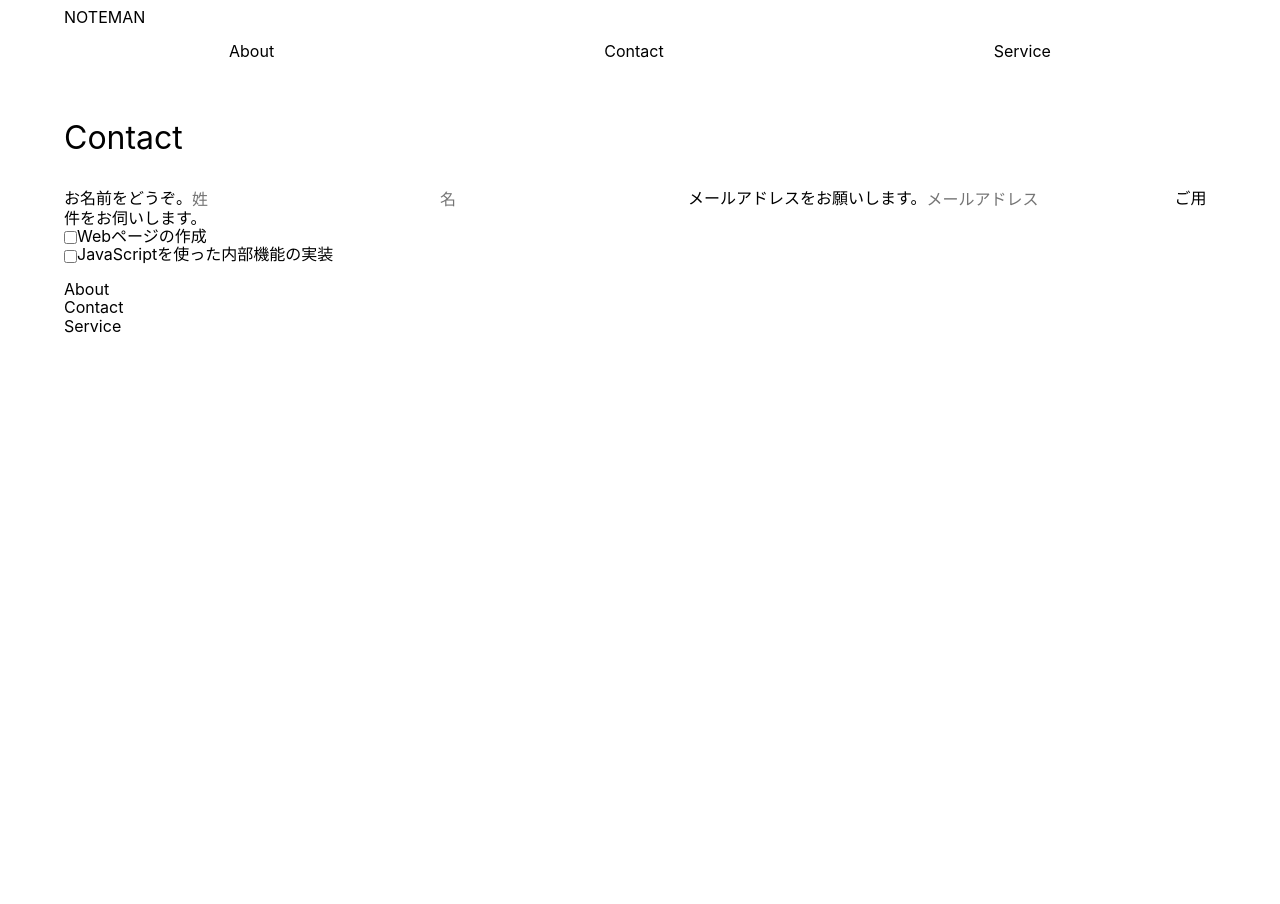
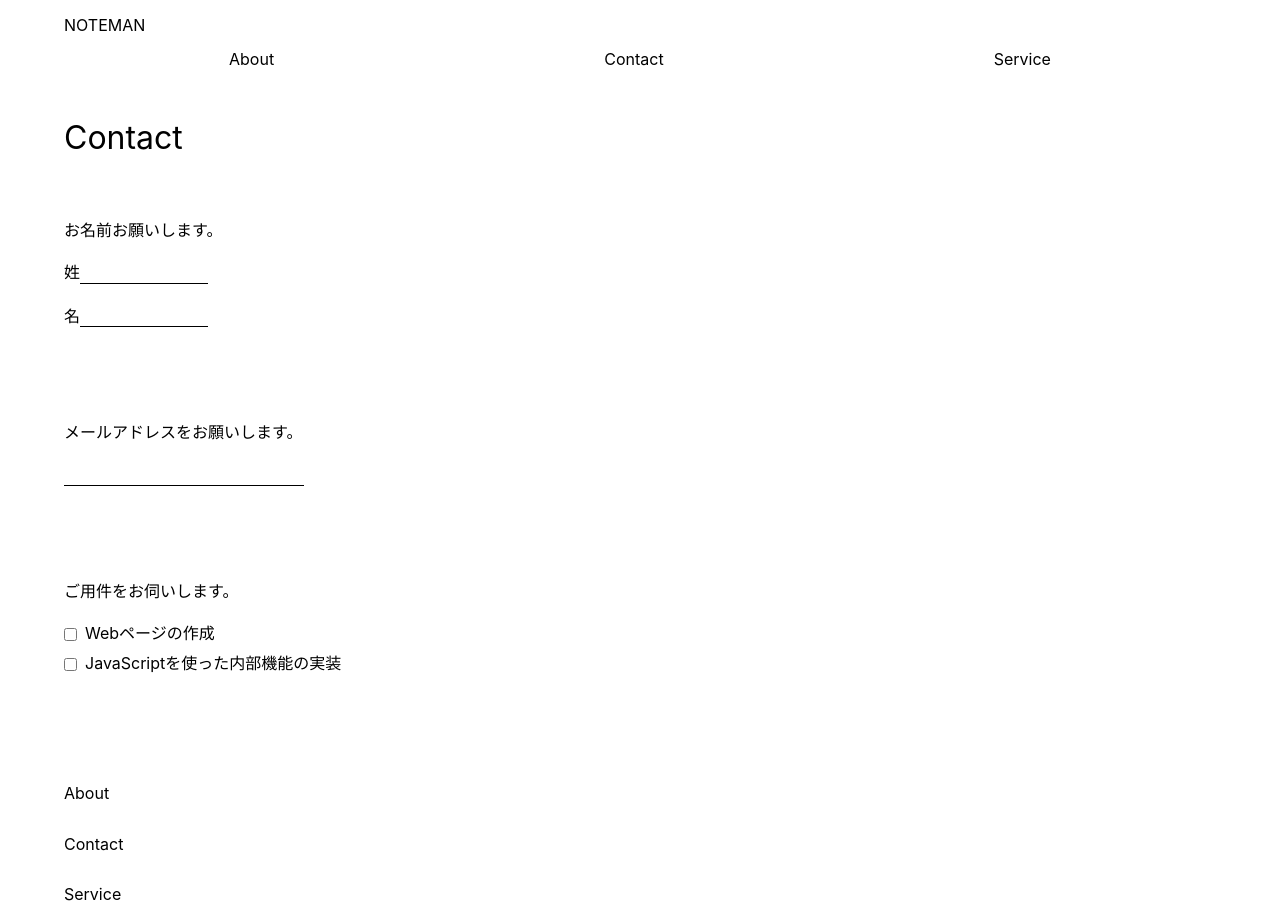
Before and after one commit to kkatou7209/portfolio-3-ts, a React (Create React App) app: page /contact in a window 1280 px wide. Before the commit the page ends 800 px from the top, so only its background shows below. Built offline with nearby package versions, Linux system fonts and the light colour scheme.

Commit message:
add styles to Contact component

```diff
--- a/src/assets/Layout.scss
+++ b/src/assets/Layout.scss
@@ -1,4 +1,3 @@
-
 #l-container {
   margin: 0;
 
@@ -6,12 +5,13 @@
   padding-right: 5vw;
 
   width: 100vw;
+  height: 100vh;
 
   position: absolute;
   top: 0;
 
   #l-header {
-    margin-top: 0.5rem;
+    margin-top: 1rem;
     margin-bottom: 0.5rem;
 
     width: 90vw;
@@ -39,6 +39,12 @@
     #l-page {
       overflow: hidden;
 
+      .l-page__title {
+        margin-top: 2rem;
+        margin-bottom: 4rem;
+      }
+
+      //<Home />
       #l-top {
         margin-top: 2rem;
         margin-bottom: 4rem;
@@ -63,12 +69,72 @@
         }
       }
 
-      .l-page__title {
-        margin-top: 2rem;
-        margin-bottom: 2rem;
+      //<About />
+      .l-about__section {
+        margin-bottom: 3rem;
+
+        .l-section__title {
+          margin-bottom: 2rem;
+        }
+
+        .l-about__article {
+          margin-bottom: 4rem;
+
+          .l-article__title {
+            margin-bottom: 1rem;
+          }
+
+          .text {
+            margin-bottom: 0.5rem;
+          }
+        }
       }
-      .l-about__article {
-        margin-bottom: 1rem;
+
+      //<Contact />
+      #l-form {
+
+        .l-form__section {
+          margin-bottom: 6rem;
+
+          .section__title {
+            margin-bottom: 1.5rem;
+          }
+
+          .section__name {
+            height: 4rem;
+
+            display: flex;
+            flex-direction: column;
+            justify-content: space-between;
+
+            .input__name {
+              width: 8rem;
+
+            }
+          }
+
+          .section__email {
+            .input__email {
+              width: 15rem;
+            }
+          }
+
+          .section__business {
+            .business__option {
+              height: 3rem;
+              display: flex;
+              flex-direction: column;
+              justify-content: space-between;
+
+              .option__item {
+
+                input {
+                  margin-right: 0.5rem;
+                }
+              }
+            }
+          }
+        }
       }
 
 
@@ -79,5 +145,9 @@
     margin-top: 1rem;
     margin-bottom: 1rem;
 
+    .l-nav__item {
+      margin-bottom: 2rem;
+    }
+
   }
 }
--- a/src/assets/Module.scss
+++ b/src/assets/Module.scss
@@ -1,6 +1,15 @@
+//display
+.block {
+  display: block;
+}
 
+//border
+.border-bottom {
+  border-bottom: 1px solid;
+}
 
-//テキストのスタイル
+//text
+  //font-size
   .text--largest {
     font-size: 4rem;
   }
@@ -26,16 +35,16 @@
   }
 
   .text--smallest {
-  font-size: 0.9rem;
+    font-size: 0.7rem;
   }
 
+  //text-align
   .text--center {
     text-align: center;
   }
 
 
   //line-hight
-
   .line--wide {
     line-height: 2.5rem;
   }
@@ -43,3 +52,9 @@
   .line--medium {
     line-height: 1.5rem;
   }
+
+//background
+
+.bg-white {
+  background-color: white;
+}
--- a/src/components/Footer.tsx
+++ b/src/components/Footer.tsx
@@ -9,8 +9,10 @@
       <nav id='l-nav__footer'>
         {navItem.map((item, key) => {
           return (
-            <li className='nav__item' key={key.toString()}>
-              <Link to={`/${item.link}`}>{item.linkText}</Link>
+            <li className='l-nav__item' key={key.toString()}>
+              <Link to={`/${item.link}`} className='text--smaller'>
+                {item.linkText}
+              </Link>
             </li>
           )
         })}
--- a/src/components/Header.tsx
+++ b/src/components/Header.tsx
@@ -5,7 +5,7 @@
 const Header = () => {
   return (
     <>
-      <header id='l-header'>
+      <header id='l-header' className='bg-white'>
         <div id="l-logo">
             <div className='logo__text'>
               <Link to='/' className='text--smaller'>NOTEMAN</Link>
--- a/src/components/dataset/dataset.ts
+++ b/src/components/dataset/dataset.ts
@@ -16,7 +16,7 @@
   },
 ]
 
-export const aboutSection = [
+export const aboutArticle = [
   {
     title: '軽量かつ高速',
     text: `表示速度の速さはSEOにとっても重要な項目です。\nより大勢に皆さんのWebサイトを訪れてもらえるよう、コードの軽量化、レスポンスの高速化に努めます。`
--- a/src/components/index.ts
+++ b/src/components/index.ts
@@ -12,6 +12,6 @@
 //データセット
 export {
   navItem,
-  aboutSection,
+  aboutArticle,
   business
 } from './dataset/dataset';
--- a/src/components/pages/About.tsx
+++ b/src/components/pages/About.tsx
@@ -1,30 +1,45 @@
-import { aboutSection } from "../index";
+import { aboutArticle } from "../index";
 
 const About = () => {
   return (
     <>
-      <h2 className='l-page__title text--large'>About</h2>
+      <div className='l-page__title'>
+        <h2 className='page__title text--large'>About</h2>
+      </div>
       <section className='l-about__section'>
+        <div className='l-section__title'>
           <h3 className='section__title text--medium'>
             About Works
           </h3>
-        {aboutSection.map((item, key) => {
+        </div>
+        {aboutArticle.map((item, key) => {
+          key.toString();
+          let line = item.text.split('\n');
           return (
-            <article className='l-about__article' key={key.toString()}>
-              <h4 className='article__title text--small'>
+            <article className='l-about__article' key={key}>
+              <div className='l-article__title'>
+                <h4 className='article__title text--smaller'>
                   {item.title}
                 </h4>
-              <p className='text text--smaller line--wide'>
-                {item.text}
+              </div>
+              {line.map((value, key) => {
+                key.toString();
+                return (
+                  <p className='text text--smallest line--medium' key={key}>
+                    {value}
                   </p>
+                )
+              })}
               </article>
           )
         })}
       </section>
       <section className='l-about__section'>
+        <div className='l-section__title'>
           <h3 className='section__title text--medium'>
             About Myself
           </h3>
+        </div>
         <article className='l-about__article'>
           <h4 className='article__title text--small'></h4>
         </article>
--- a/src/components/pages/Contact.tsx
+++ b/src/components/pages/Contact.tsx
@@ -4,61 +4,88 @@
 
   return (
     <>
-      <h2 className='l-page__title text--large'>Contact</h2>
-      <div id='l-contact'>
+      <h2 className='l-page__title text--large'>
+        Contact
+      </h2>
+      <div id='l-form'>
         {/* 連絡フォームの記述 */}
         <form>
+
           {/* 名前の入力 */}
+          <section className='l-form__section'>
+            <label className='section__title text--smaller block'>
+              お名前お願いします。
+            </label>
+            <div className='section__name'>
               <label>
-            お名前をどうぞ。
+                姓
                 <input
-              className='input__name last-name'
+                  id='last-name'
+                  className='input__name border-bottom'
                   type='text'
                   min={1}
                   max={10}
-              placeholder='姓'
+                  // placeholder='姓'
                   required
-            >
-            </input>
+                />
+              </label>
+              <label>
+                名
                 <input
-              className='input__name first-name'
+                  id='first-name'
+                  className='input__name border-bottom'
                   type='text'
                   min={1}
                   max={10}
-              placeholder='名'
+                  // placeholder='名'
                   required
-            >
-            </input>
+                />
               </label>
+            </div>
+          </section>
+
           {/* メールアドレスの入力 */}
-          <label>
+          <section className='l-form__section'>
+            <label className='section__title text--smaller block' htmlFor='email'>
               メールアドレスをお願いします。
+            </label>
+            <div className='section__email'>
               <input
-              className='input__email'
+                id='email'
+                className='input__email border-bottom'
                 type='email'
-              placeholder="メールアドレス"
+                // placeholder="メールアドレス"
                 required
-            >
-            </input>
+              />
+            </div>
+          </section>
+
+          {/* 用件の選択 */}
+          <section className='l-form__section'>
+            <label className='section__title text--smaller block'>
+              ご用件をお伺いします。
             </label>
-          {/* 用件の選択 */}
-          <label>
-            ご用件をお伺いします。
+            <div className='section__business'>
+              <div className='business__option'>
                 {business.map((item, key) => {
+                  key.toString();
+                  let option: string = item.option;
+                  let title: string = item.title;
                   return (
-                <div key={key.toString()}>
+                    <div key={key} className='option__item'>
                       <input
-                    className={'option__business item' + key.toString()}
+                        id={option}
                         type='checkbox'
-                    name='option__business'
                         />
-                  <label>
-                    {item.title}
+                      <label htmlFor={option}>
+                        {title}
                       </label>
                     </div>
                   )
                 })}
-          </label>
+              </div>
+            </div>
+          </section>
         </form>
       </div>
     </>
--- a/src/components/pages/Home.tsx
+++ b/src/components/pages/Home.tsx
@@ -7,12 +7,7 @@
   return (
     <>
       <div id='l-top'>
-        <h1 id='l-top__title' className='text--larger'>NOTEMAN</h1>
-        <p id='l-top__text' className='text--smallest line--medium'>
-          哲学好きが作る、
-          <br/>
-          クライアントのために考え抜かれたWebサイト制作。
-        </p>
+        <h1 id='l-top__title' className='text--larger text--center'>NOTEMAN</h1>
       </div>
       <nav id='l-nav__home'>
         {navItem.map((item, key: number) => {
```
Lines whose indentation alone changed are shown as unchanged.
